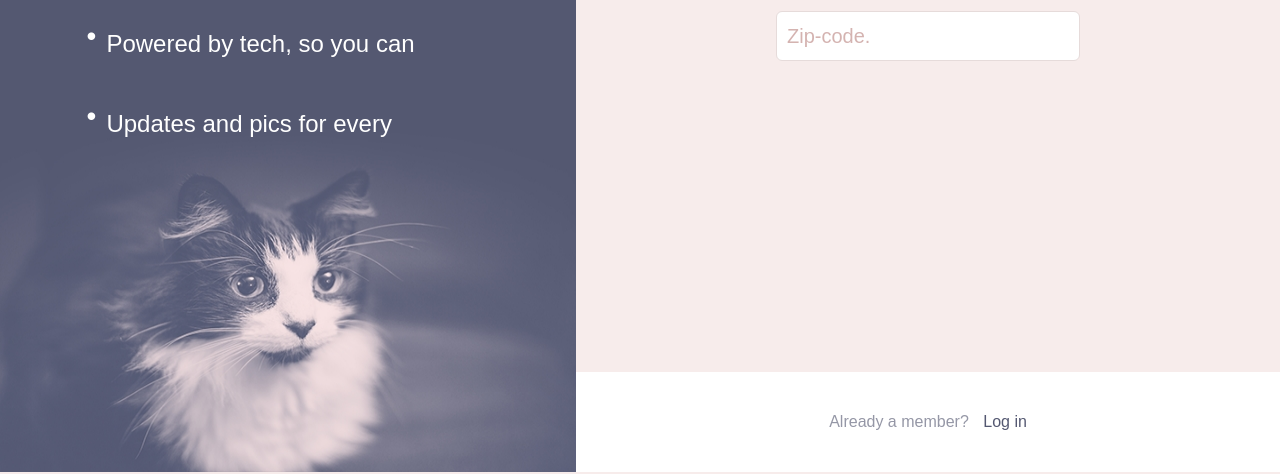
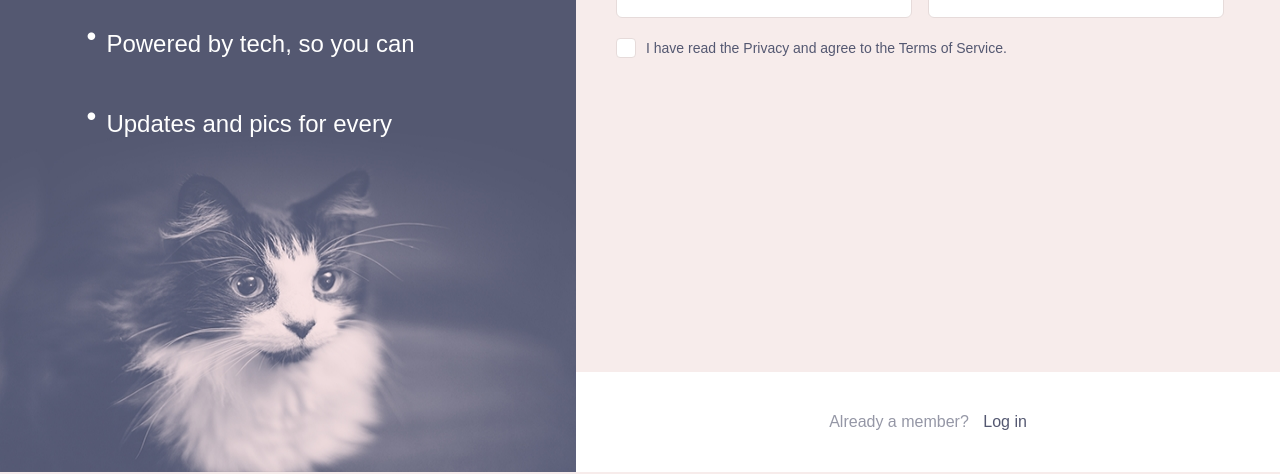
Before and after one commit to Nadno/html-pawtastic-form, a plain HTML site: page signup/index.html in a window 1280 px wide. Shown: the part 328-802 px from the top of the page. Drawn offline with Linux system fonts and the light colour scheme.

Commit message:
check input done

```diff
--- a/signup/index.html
+++ b/signup/index.html
@@ -97,7 +97,7 @@
     </section>
 
     <main class="steps">
-      <section class="confirm__zip-code first">
+      <section class="confirm__zip-code first hidden">
         <form class="zip-code">
           <fieldset>
             <h3 class="step__tittle">
@@ -114,8 +114,8 @@
         </form>
       </section>
 
-      <form class="sign-up hidden">
-        <fieldset class="second hidden">
+      <form class="sign-up">
+        <fieldset class="second ">
           <h3 class="step__tittle">
             Good news! We care for pets in your area. Let's
           </h3>
@@ -155,10 +155,11 @@
             </div>
           </div>
 
-          <div class="input__field">
+          <div class="check__field">
             <input type="checkbox" id="policy" name="policy" />
             <label for="policy">
-              I have read the Privacy and agree to the Terms of Service.
+              <span class="check"></span>
+              <span class="check__content">I have read the Privacy and agree to the Terms of Service.</span>
             </label>
           </div>
         </fieldset>
--- a/signup/styles/Form/_default-input.scss
+++ b/signup/styles/Form/_default-input.scss
@@ -24,6 +24,49 @@
   }
 }
 
+.check__field {
+
+  label {
+    display: flex;
+    align-items: center;
+  }
+
+  .check__content {
+    width: 90%;
+    font-size: 1.4rem;
+  }
+
+  .check {
+    position: relative;
+    width: 2rem;
+    height: 2rem;
+
+    margin-right: 1rem;
+    border-radius: 0.4rem;
+    border: 1px solid var(--color-dark-primary);
+    background-color: var(--color-white);
+
+    cursor: pointer;
+  }
+
+  input:checked ~ label .check:before {
+    position: absolute;
+    font-size: 1.2rem;
+    font-weight: bold;
+    color: var(--color-secondary);
+
+    transform: translate(50%);
+    right: 50%;
+    content: "✓";
+  }
+
+  input {
+    position: absolute;
+    display: none;
+    opacity: 0;
+  }
+}
+
 @media (min-width: 600px) {
   .field__block {
     display: flex;
@@ -34,4 +77,6 @@
       width: 95%;
     }
   }
+
+  .check__field {}
 }
```
Also changed, not shown: signup/styles/style.css.
